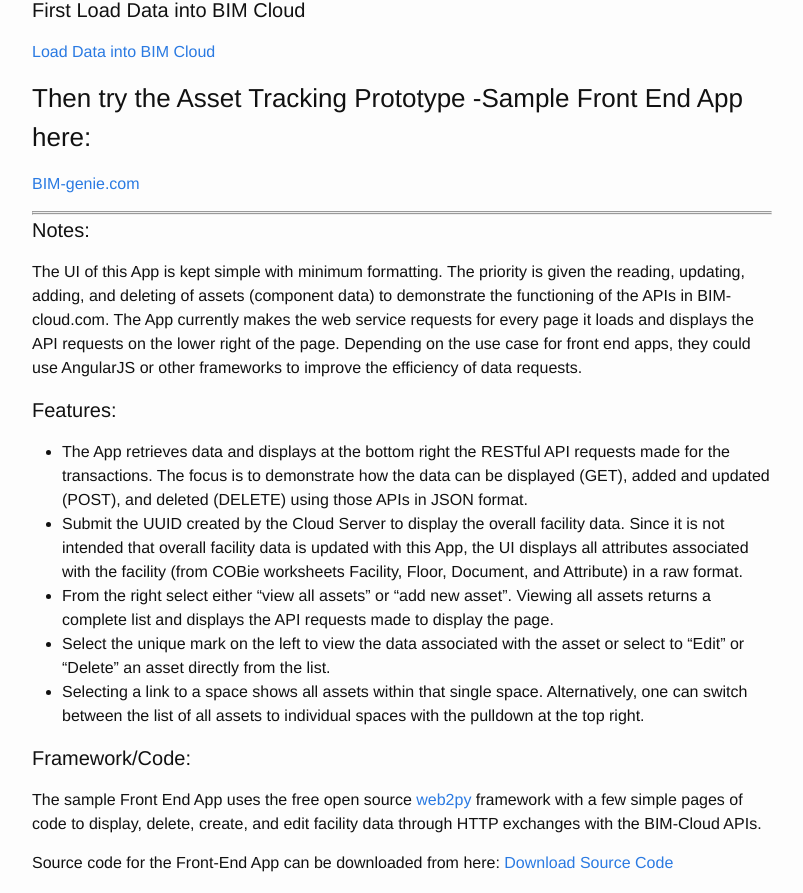
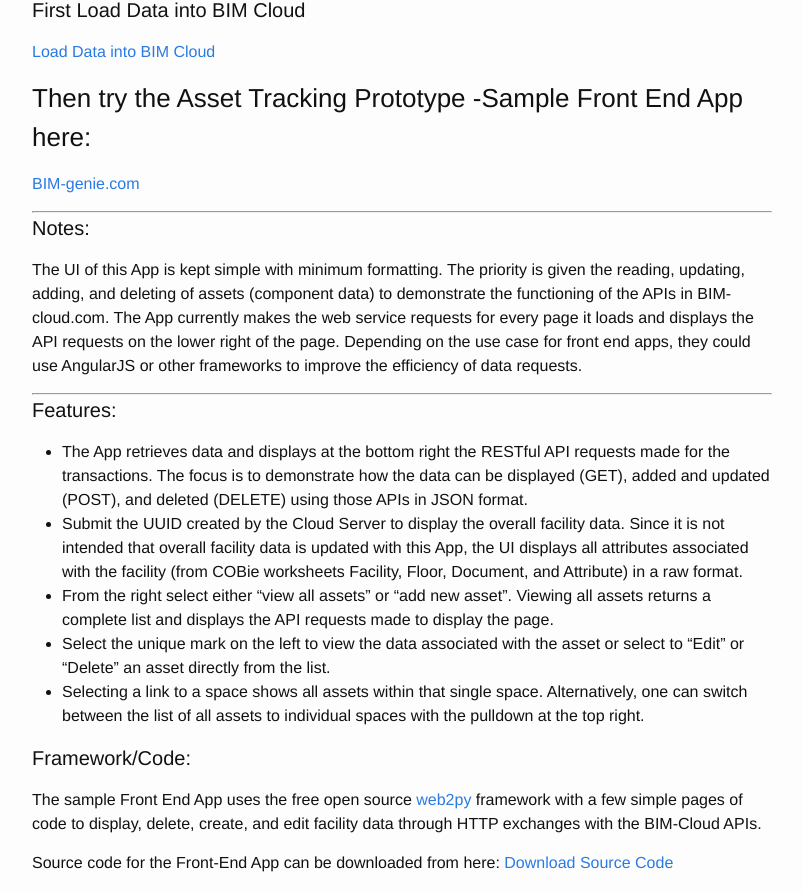
Before and after one commit to buildingSMARTalliance/BIMStorm, a Jekyll site: the page built from _posts/2016-09-18-BIM-genie.markdown, in a window 1280 px wide. Shown: the part 559-1452 px from the top of the page, without its empty margins (238-1041 px from the left). Built offline with Jekyll 4.4.1, drawn with Linux system fonts in a browser that asks for light colours.

Commit message:
Update 2016-09-18-BIM-genie.markdown

```diff
--- a/_posts/2016-09-18-BIM-genie.markdown
+++ b/_posts/2016-09-18-BIM-genie.markdown
@@ -22,13 +22,15 @@
 
 <a href="http://bim-genie.com" target="_blank">BIM-genie.com</a>
 
-<HR>
+
 _____________________
 
 
 #### Notes:
 The UI of this App is kept simple with minimum formatting. The priority is given the reading, updating, adding, and deleting of assets (component data) to demonstrate the functioning of the APIs in BIM-cloud.com.
 The App currently makes the web service requests for every page it loads and displays the API requests on the lower right of the page. Depending on the use case for front end apps, they could use AngularJS or other frameworks to improve the efficiency of data requests.
+
+<HR>
 
 #### Features:
 
```
